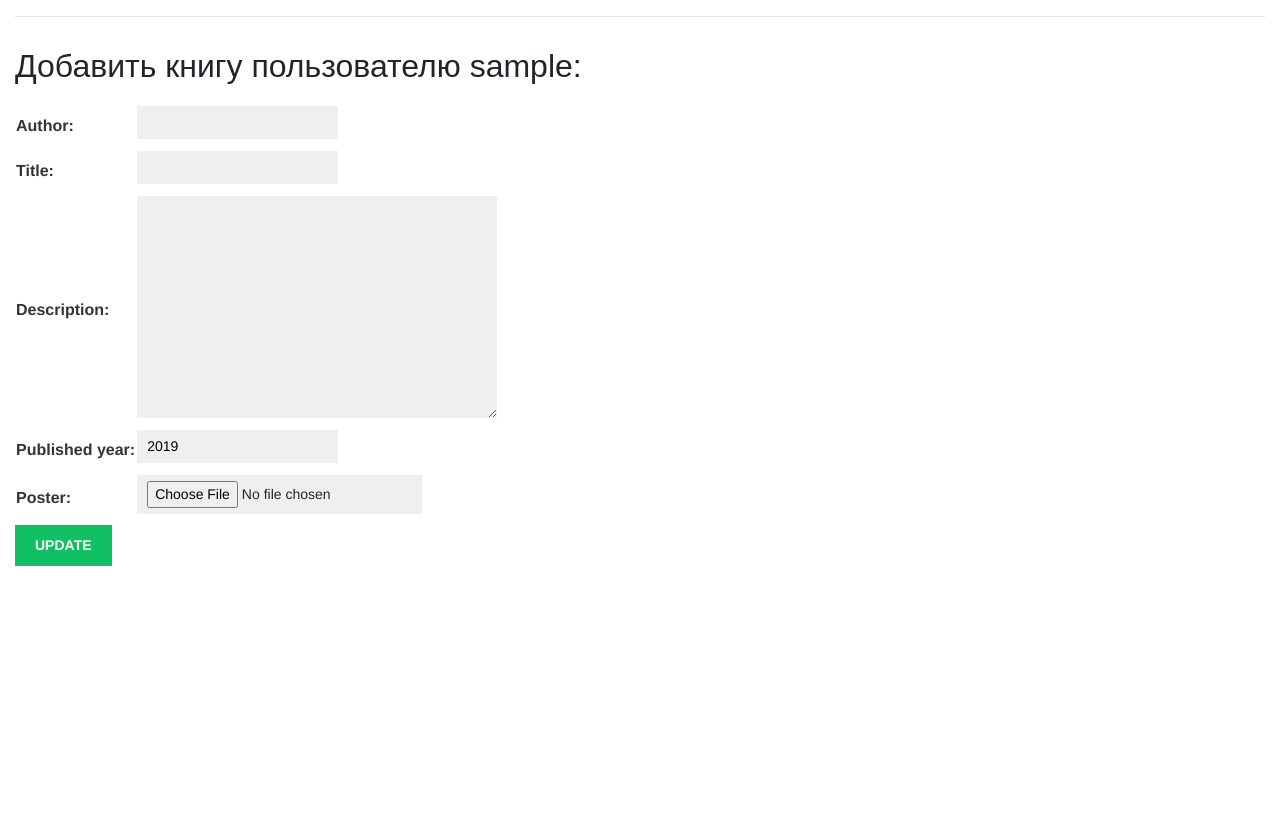
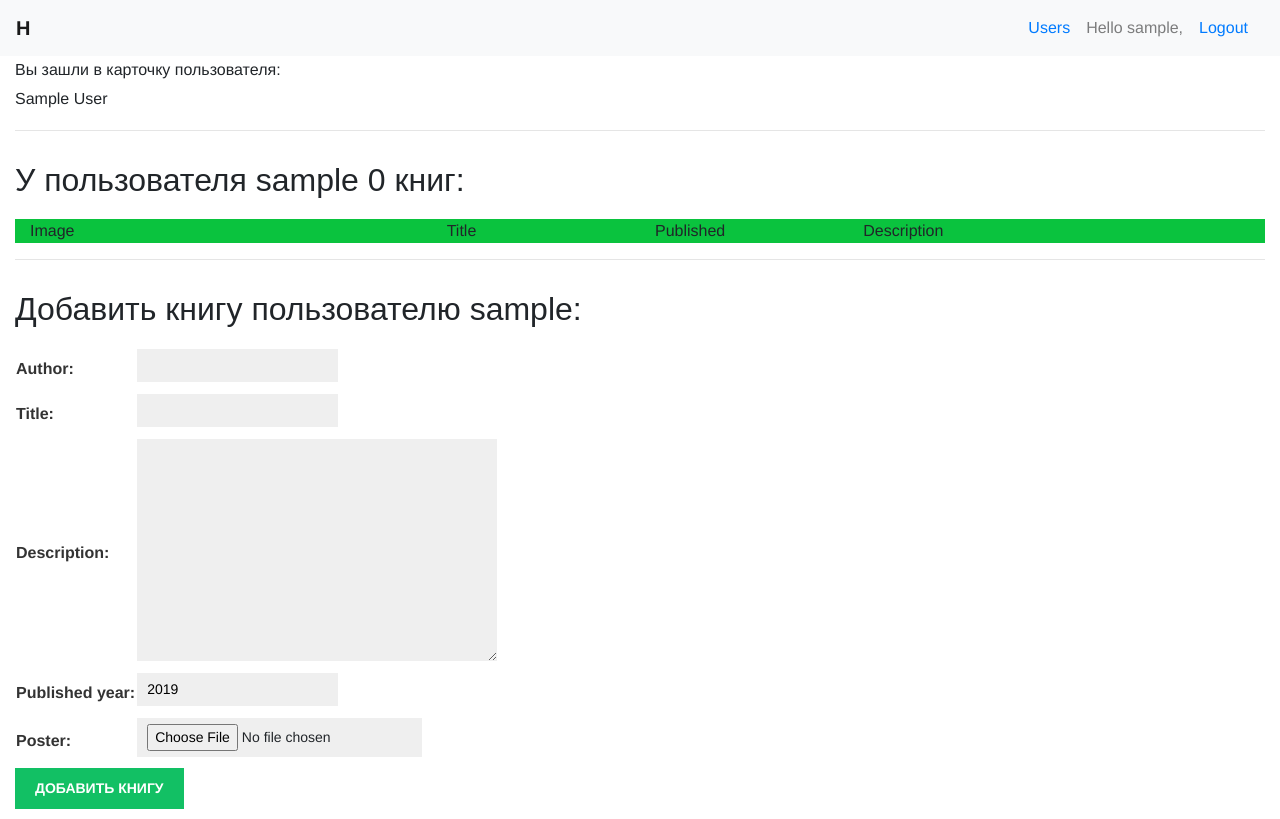
Before and after one commit to Nenu1985/library, a Django app: template library/templates/library/user_detail.html in a window 1280 px wide. Before the commit the page ends 566 px from the top, so only its background shows below. Run offline with Django 3.2, Linux system fonts and the light colour scheme; the template is opened without the code that fills it: values that come from a table or form of the project are taken from there, others are empty; the visitor is signed in with stand-in values (Sample User, id 1); some libraries are stand-ins or nearby versions; some web fonts are replaced.

Commit message:
customising lists of users and their books

```diff
--- a/library/forms.py
+++ b/library/forms.py
@@ -33,6 +33,7 @@ class BookCreateForm(forms.ModelForm):
     def save(self, force_insert=False,
              force_update=False,
              commit=True):
+
         book = super(BookCreateForm, self).save(commit=False)
 
         if commit:
--- a/library/templates/base.html
+++ b/library/templates/base.html
@@ -12,7 +12,30 @@
 
 </head>
 <body>
+<nav class="navbar navbar-light bg-light">
+    <a class="navbar-brand" href="/"><b>H</b></a>
 
+{#    <ul class="navbar-nav">#}
+<ul class="nav">
+        <li class="nav-item">
+            <a href="/" class="nav-link">Users</a>
+        </li>
+
+
+
+        {% if request.user.is_authenticated %}
+            <li class="nav-item navbar-text">Hello {{ request.user.username }},</li>
+            <li class=" nav-item"><a href="{% url "logout" %}" class="nav-link">Logout</a></li>
+
+        {% else %}
+            <li class="nav-item"><a href="{% url "login" %}" class="nav-link">Log-in</a></li>
+        {% endif %}
+
+    </ul>
+    {#                    </li>#}
+    {#                </ul>#}
+    </div>
+</nav>
 <div id='page_content' class="container-fluid">
     <div class="row">
 
@@ -33,7 +56,6 @@
 
 
     </div>
-</div>
 
 </body>
 </html>
--- a/library/templates/library/book_detail.html
+++ b/library/templates/library/book_detail.html
@@ -3,7 +3,7 @@
     {{ book.title }}
 {% endblock %}
 {% block content %}
-
+<h2>Форма редактирования книги:</h2>
     <form method="post" enctype="multipart/form-data">
         {% csrf_token %}
         <table>
--- a/library/templates/library/user_detail.html
+++ b/library/templates/library/user_detail.html
@@ -4,12 +4,56 @@
 {% endblock %}
 
 {% block content %}
+    {% load thumbnail %}
+    <p>
+        Вы зашли в карточку пользователя: <br>
+        {% if  user.first_name %}
+            {{ user.first_name }} {{ user.last_name }}
+        {% else %} Имя не указано
+        {% endif %}
+
+    <hr>
+
+    </p>
     {% with books=user.books.all %}
-        {% for book in books %}
+        <h2>У пользователя {{ user.username }} {{ books.count }} книг:</h2>
+        <div class="container-fluid">
+            <div class="row" style="background-color: #0ac33e">
+                <div class="col-sm-4 content">Image</div>
+                <div class="col-sm-2 content">Title</div>
+                <div class="col-sm-2 content">Published</div>
+                <div class="col-sm-4 content">Description</div>
+            </div>
+            {% for book in books %}
 
-            <a href="{{ book.get_absolute_url }}">{{ book.title }}</a><br>
-        {% endfor %}
+                <div class="row" style="margin-top: 10px">
+                    <div class="col-sm-4 content">
+                        <a href="{{ book.get_absolute_url }}">
+                            {% thumbnail book.poster "150x150" crop="100%" as b %}
+                                <a href="{{ book.get_absolute_url }}">
+                                    <img src="{{ b.url }}">
+                                </a>
+                            {% endthumbnail %}
+                        </a>
 
+                    </div>
+                    <div class="col-sm-2 content">
+                        <a href="{{ book.get_absolute_url }}">{{ book.title }}</a><br>
+                        <br>
+
+                    </div>
+                <div class="col-sm-2 content">
+
+                        Published: {{ book.published_year }}
+                    </div>
+                    <div class="col-sm-4 content">
+                        {{ book.description |truncatewords:10|linebreaks }}
+
+
+                    </div>
+                </div>
+            {% endfor %}
+        </div>
     {% endwith %}
     <hr>
     <h2>Добавить книгу пользователю {{ user.username }}:</h2>
@@ -19,7 +63,7 @@
         <table>{{ form.as_table }}</table>
         {#    {{ form.as_p }}#}
 
-        <input type="submit" value="Update">
+        <input type="submit" value="Добавить книгу">
 
     </form>
 {% endblock %}
```
Also changed, not shown: libproj/settings.py (+9 -6 lines), library/templates/library/users_list.html (+14 -4 lines), library/views.py (+4 -4 lines).
